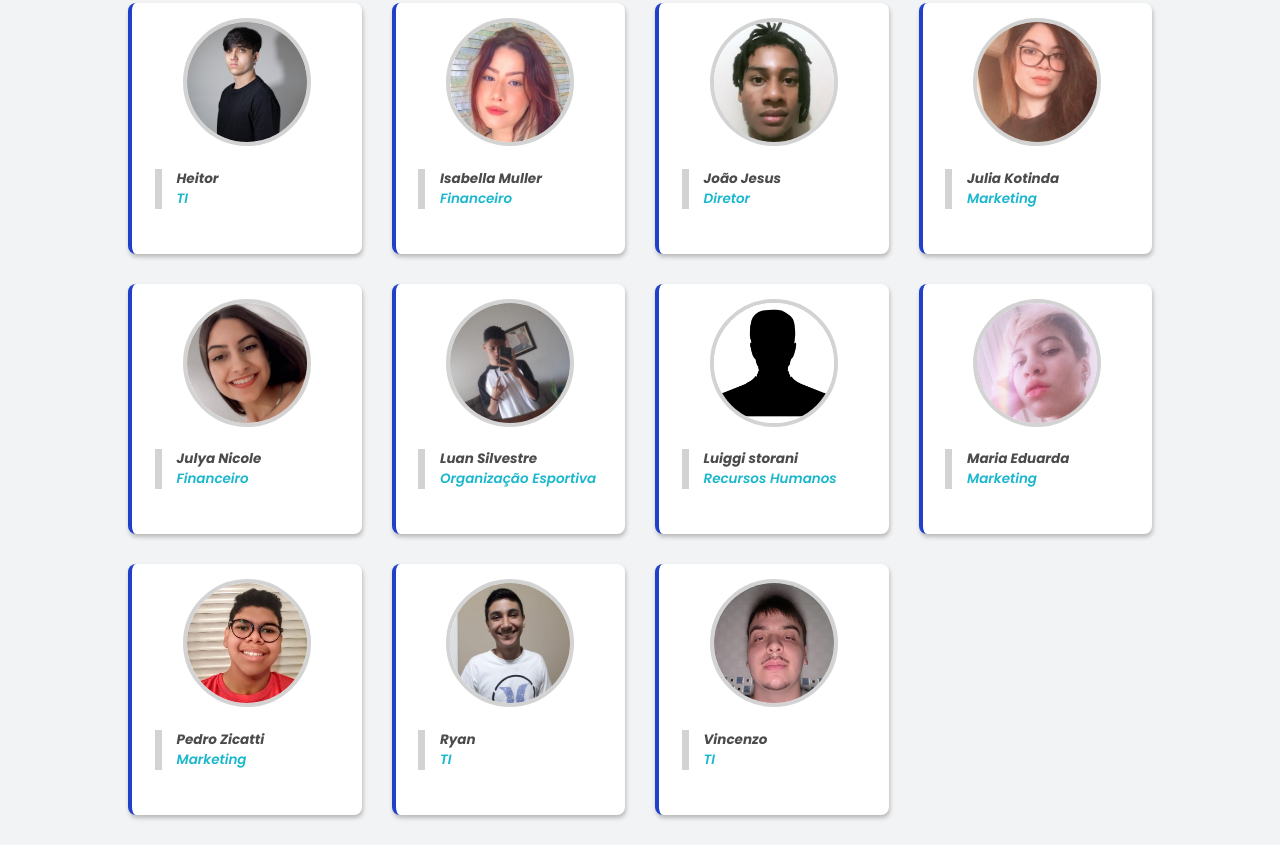
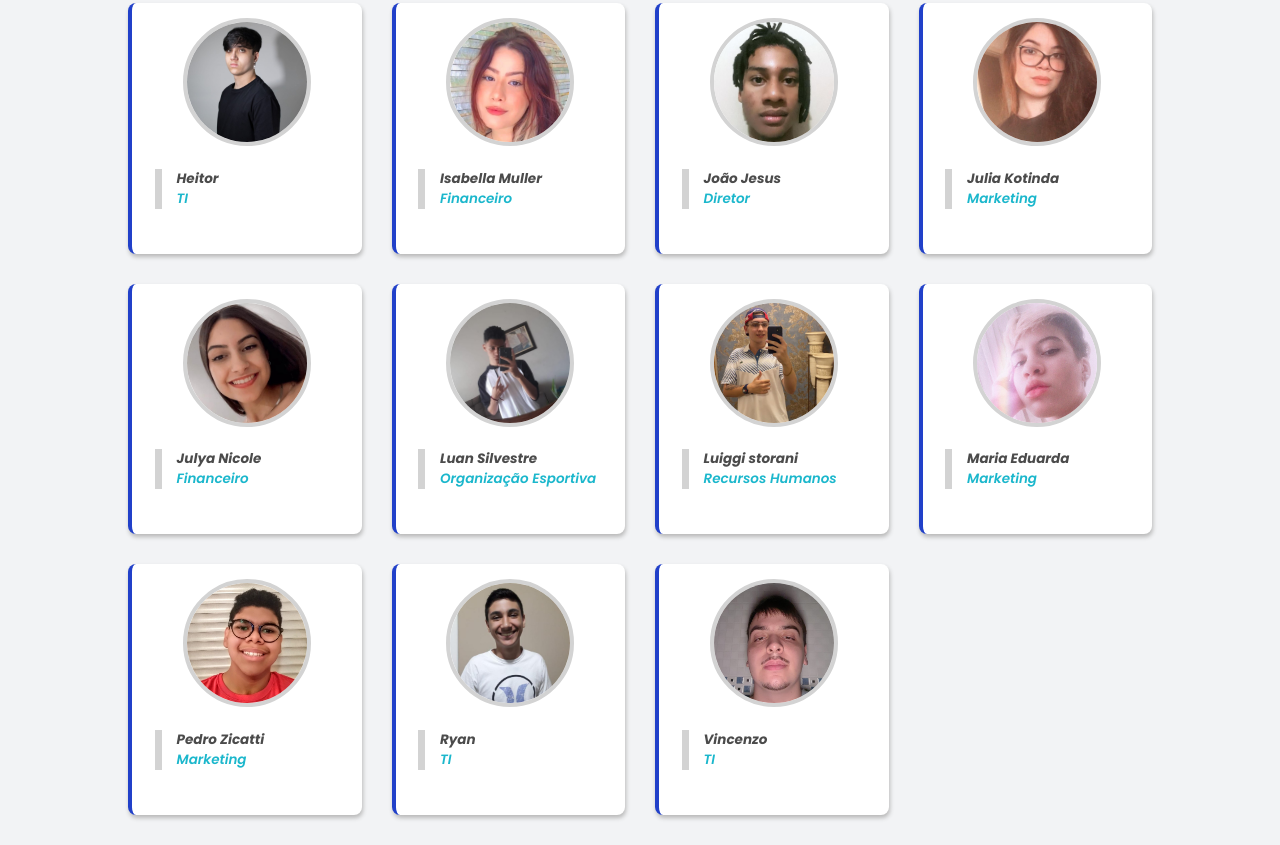
Before and after one commit to GFraire/Flame-Sports, a website: page index.html in a window 1280 px wide. Shown: the part 3476-4321 px from the top of the page. Drawn offline with Linux system fonts and the light colour scheme.

Commit message:
Updated image Luiggi

```diff
--- a/index.html
+++ b/index.html
@@ -304,7 +304,7 @@
           </div>
 
           <div>
-            <img src="/Images/Profiles/x.png" alt="Luiggi storani">
+            <img src="/Images/Profiles/LuiggiPerfil.jfif" alt="Luiggi storani">
 
             <div class="name-pos">
               <span>Luiggi storani</span>
```
Also changed, not shown: Images/Profiles/LuiggiPerfil.jfif (added).
